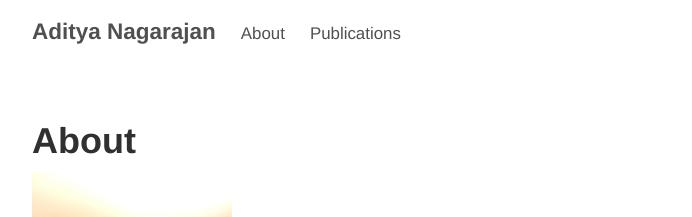
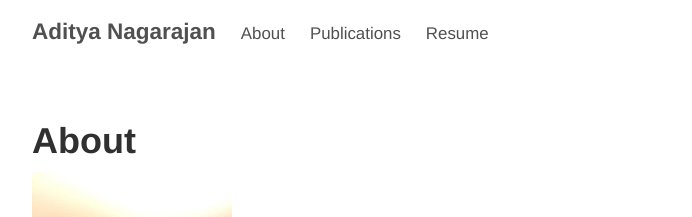
Before and after one commit to adityanagara/adityanagara.github.io, a Jekyll site: the page built from about.md, in a window 1280 px wide. Shown: the top 217 px of the page, without its empty margins (293-985 px from the left). Built offline with Jekyll 4.4.1, drawn with Linux system fonts in a browser that asks for light colours; Markdown is read by kramdown in place of the engine named in the settings.

Commit message:
added resume

```diff
--- a/_config.yml
+++ b/_config.yml
@@ -39,6 +39,7 @@ author:
 pages_list:
   About: '/about/'
   Publications: '/publications/'
+  Resume: '/Resume/'
 #  Archive: '/archive/'
 
 # Custom vars
```
Also changed, not shown: 1 other file.
